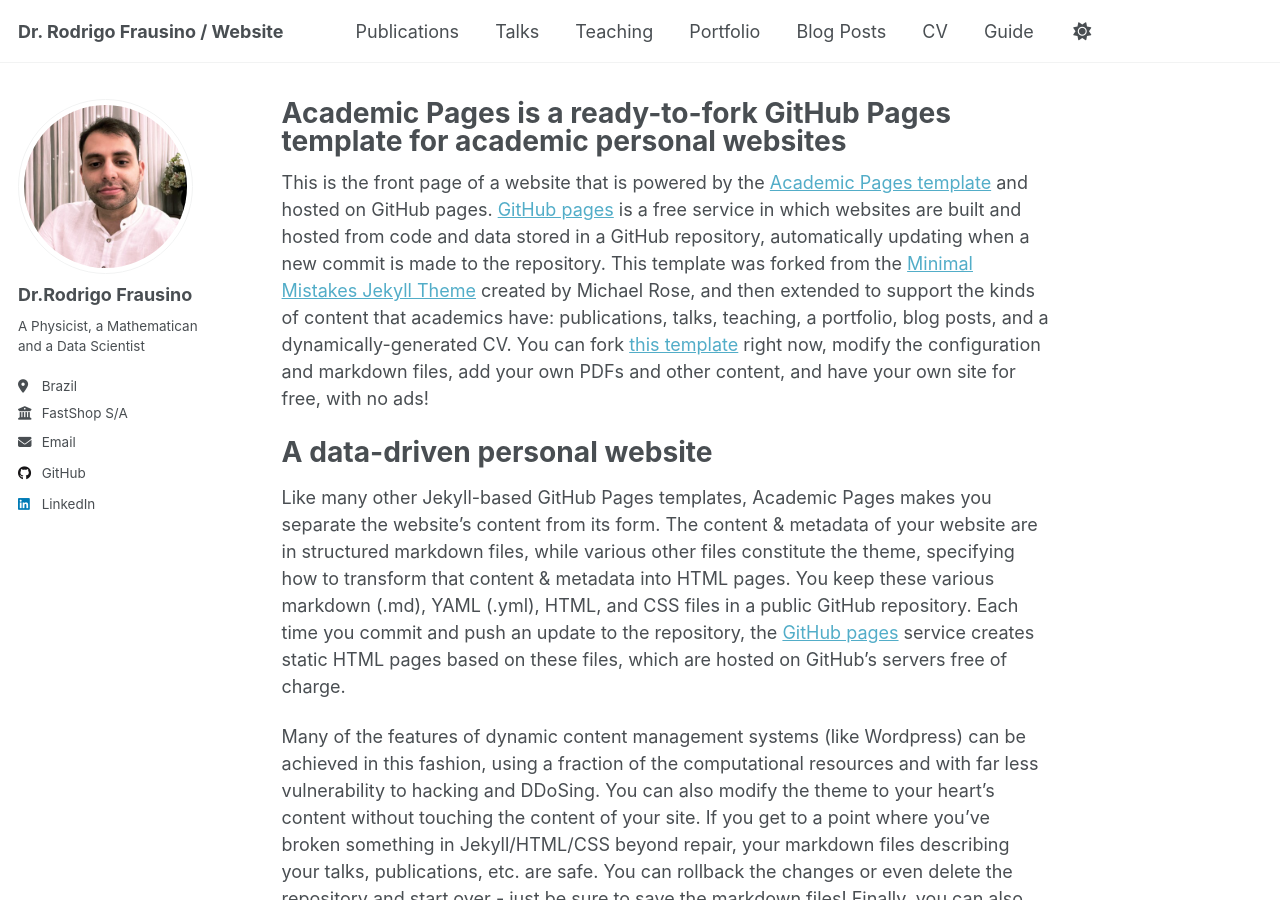
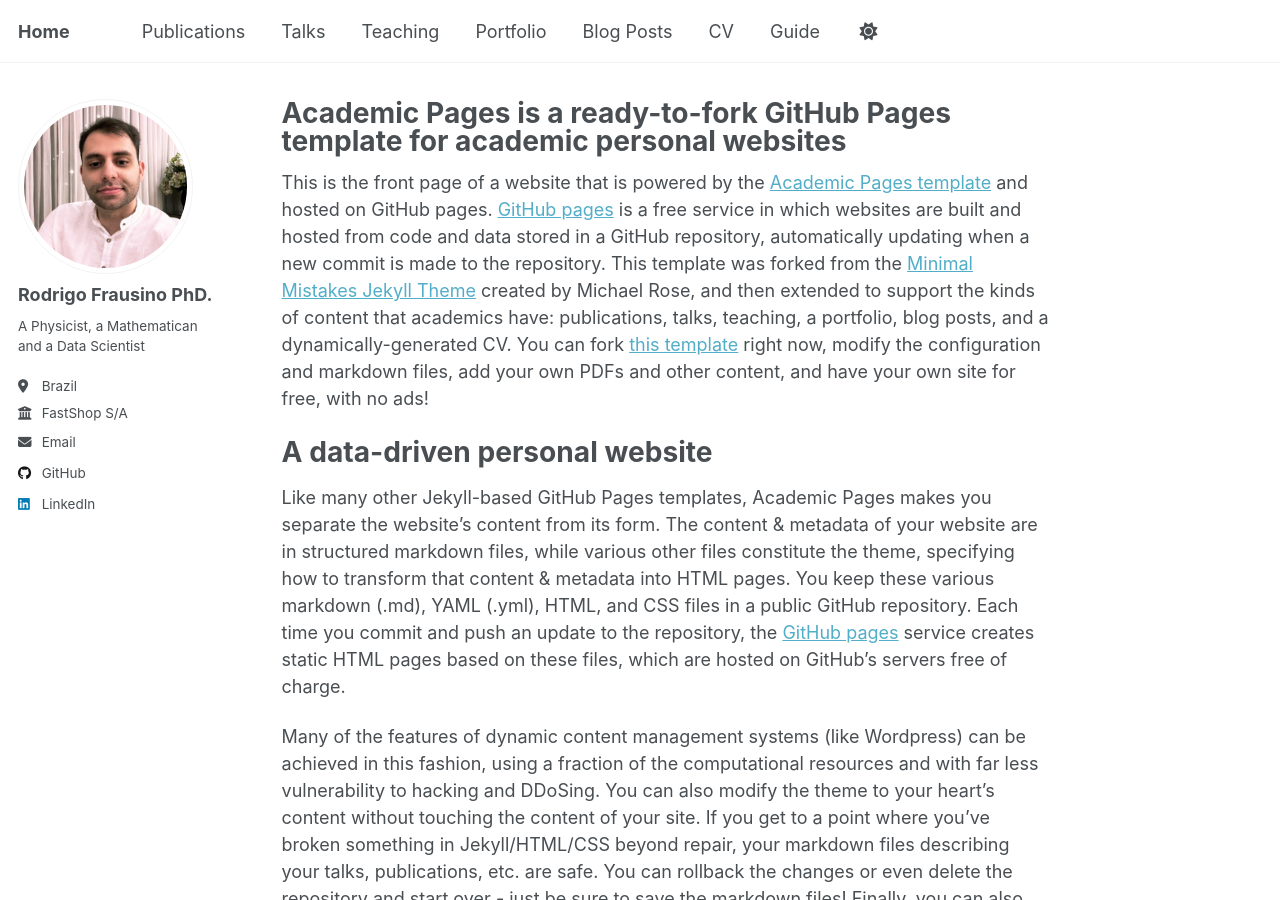
Before and after one commit to rodrigo-frausino/rodrigo-frausino.github.io, a Jekyll site: the page built from _pages/about.md, in a window 1280 px wide and 900 px high. Built offline with Jekyll 4.4.1, drawn with Linux system fonts in a browser that asks for light colours.

Commit message:
Update _config.yml

```diff
--- a/_config.yml
+++ b/_config.yml
@@ -9,7 +9,7 @@
 # Basic Site Settings
 locale                   : "en-US"
 site_theme               : "default"
-title                    : "Dr. Rodrigo Frausino / Website"
+title                    : "Home"
 title_separator          : "-"
 name                     : &name "Rodrigo Frausino"
 description              : &description "personal description"
@@ -23,7 +23,7 @@ repository               : "rodrigo-frausino/rodrigo-frausino.github.io"
 author:
   # Biographic information
   avatar           : "1700004763097.jpg"
-  name             : "Dr.Rodrigo Frausino"
+  name             : "Rodrigo Frausino PhD."
   pronouns         : # example: "she/her"
   bio              : "A Physicist, a Mathematican and a Data Scientist"
   location         : "Brazil"
```
